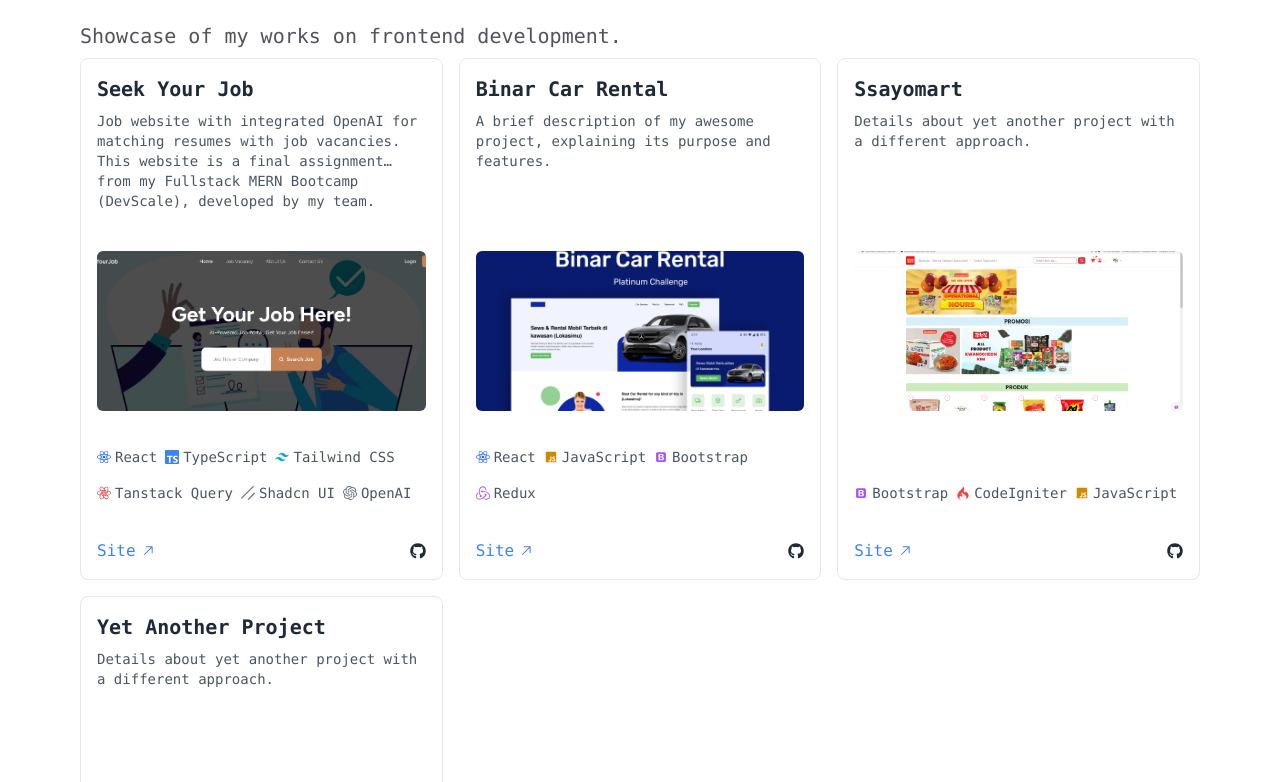
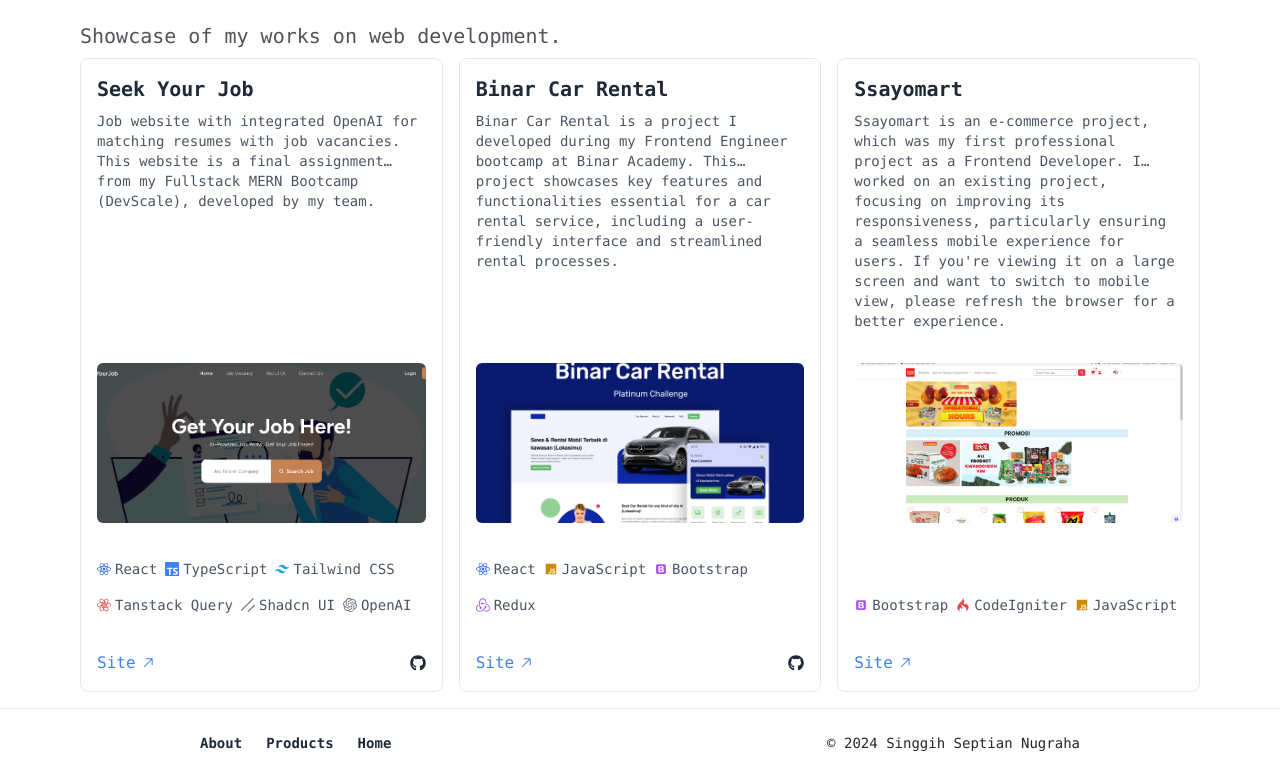
Before and after one commit to singgihseptiann/simple-portpolio, a React (Vite) app: page /projects in a window 1280 px wide. Shown: the part 258-1040 px from the top of the page. Built offline with nearby package versions, Linux system fonts and the light colour scheme.

Commit message:
update description projects

```diff
--- a/src/data/projects.data.tsx
+++ b/src/data/projects.data.tsx
@@ -79,12 +79,13 @@
     img: SeekYourJob,
     techStack: techStack3,
     portfolioUrl: "https://seekyourjob.my.id/",
-    githubUrl: "https://github.com/anotherrepo",
+    githubUrl:
+      "https://github.com/singgihseptiann/final-assignment-devscale-mern/tree/main",
   },
   {
     title: "Binar Car Rental",
     description:
-      "A brief description of my awesome project, explaining its purpose and features.",
+      "Binar Car Rental is a project I developed during my Frontend Engineer bootcamp at Binar Academy. This project showcases key features and functionalities essential for a car rental service, including a user-friendly interface and streamlined rental processes.",
     img: Bcr,
     techStack: techStack1,
     portfolioUrl: "https://kelompok1-platinum-customer-page.vercel.app/login",
@@ -94,19 +95,11 @@
 
   {
     title: "Ssayomart",
-    description: "Details about yet another project with a different approach.",
+    description:
+      "Ssayomart is an e-commerce project, which was my first professional project as a Frontend Developer. I worked on an existing project, focusing on improving its responsiveness, particularly ensuring a seamless mobile experience for users. If you're viewing it on a large screen and want to switch to mobile view, please refresh the browser for a better experience.",
     img: Ssayomart,
     techStack: techStack2,
     portfolioUrl: "https://apps.ssayomart.com/",
-    githubUrl: "https://github.com/yetanotherrepo",
-  },
-  {
-    title: "Yet Another Project",
-    description: "Details about yet another project with a different approach.",
-    img: "https://via.placeholder.com/300x200",
-    techStack: techStack2,
-    portfolioUrl: "https://apps.ssayomart.com/",
-    githubUrl: "https://github.com/yetanotherrepo",
   },
 
   // Add more projects as needed
--- a/src/features/about/components/education.bootcamp.tsx
+++ b/src/features/about/components/education.bootcamp.tsx
@@ -16,14 +16,14 @@
       name: "Frontend Engineer (Binar Academy)",
       startDate: "July 2023",
       endDate: "November 2023",
-      learnedSkills: ["React", "JavaScript", "Bootstrap", "Redux"],
+      learnedSkills: ["React", "JavaScript", "Bootstrap", "Redux", "Github"],
       certificateLink:
-        "https://drive.google.com/drive/folders/1THa3uvSDhH6k5kbtizaIvQcyxivIBMP9?hl=id&q=sharedwith:public%20parent:1THa3uvSDhH6k5kbtizaIvQcyxivIBMP9",
+        "https://drive.google.com/drive/folders/190OchgJiKdHdq-3hjEM5u-SgXvEvgy8u?hl=id",
     },
     {
       name: "Fullstack MERN Bootcamp (Devscale.id) ",
-      startDate: "July 2023",
-      endDate: "December 2023",
+      startDate: "July 2024",
+      endDate: "October 2024",
       learnedSkills: [
         "TypeScript",
         "React",
@@ -34,7 +34,7 @@
         "Docker",
       ],
       certificateLink:
-        "https://drive.google.com/file/d/your-certificate-link-2/view",
+        "https://drive.google.com/drive/folders/1aBfmXrGo6LbBQnhwjXgH9zoRzOGs5V1Y?hl=id",
     },
   ];
 
--- a/src/features/projetcs/components/card.project.tsx
+++ b/src/features/projetcs/components/card.project.tsx
@@ -27,7 +27,7 @@
   return (
     <div className="flex h-full flex-col rounded-lg border bg-white transition-all duration-500 ease-out hover:bg-gray-100 hover:shadow-lg dark:border-gray-800 dark:bg-transparent dark:hover:bg-gray-900">
       {/* Header section with fixed height */}
-      <div className="flex h-44 flex-col p-4">
+      <div className="flex h-64 flex-col p-4 md:h-72">
         <h2 className="text-xl font-semibold text-gray-800 dark:text-gray-100">
           {title}
         </h2>
--- a/src/features/projetcs/index.tsx
+++ b/src/features/projetcs/index.tsx
@@ -15,7 +15,7 @@
       <TitleSection title="Projects" />
       {isProjectsRoute && (
         <p className="mb-2 mt-6 font-mono text-xl text-zinc-600 dark:text-zinc-300">
-          Showcase of my works on frontend development.
+          Showcase of my works on web development.
         </p>
       )}
       <div className="grid grid-cols-1 gap-4 md:grid-cols-2 lg:grid-cols-3">
```
